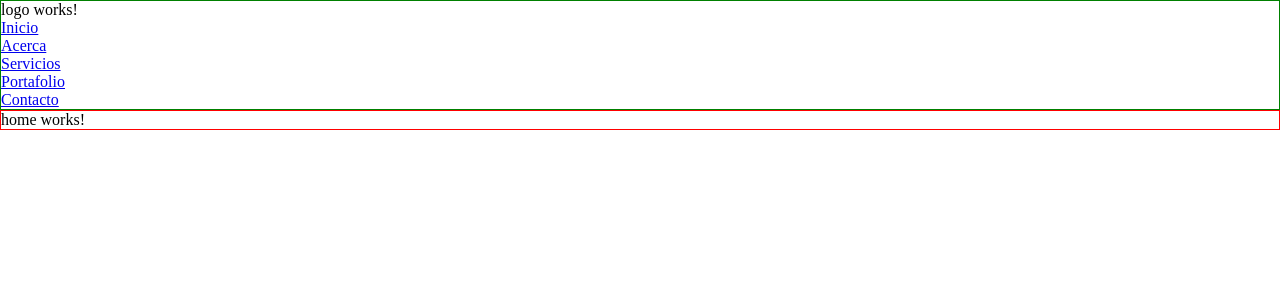
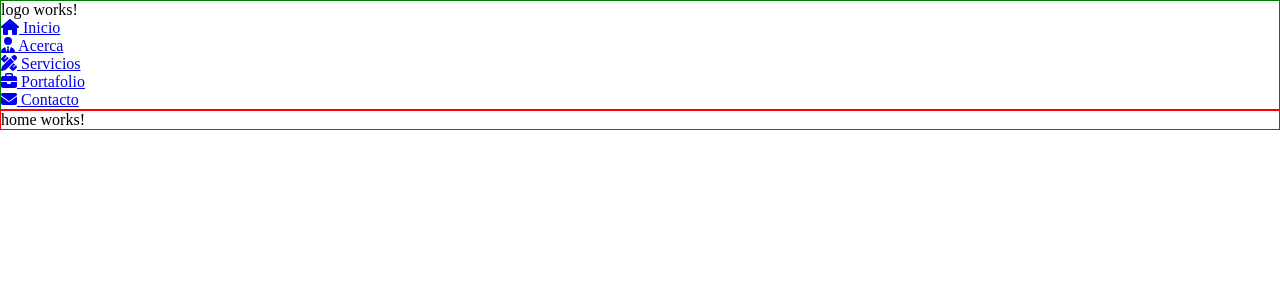
Before and after one commit to JuliusMatadamas/juliomatadamas.com, an Angular app: page / in a window 1280 px wide. Shown: the top 300 px of the page. Built offline with nearby package versions, Linux system fonts and the light colour scheme.

Commit message:
Se agrega Fontawesome al proyecto.

```diff
--- a/package.json
+++ b/package.json
@@ -18,6 +18,11 @@
     "@angular/platform-browser": "^16.2.0",
     "@angular/platform-browser-dynamic": "^16.2.0",
     "@angular/router": "^16.2.0",
+    "@fortawesome/angular-fontawesome": "^0.13.0",
+    "@fortawesome/fontawesome-svg-core": "^6.4.0",
+    "@fortawesome/free-brands-svg-icons": "^6.4.0",
+    "@fortawesome/free-regular-svg-icons": "^6.4.0",
+    "@fortawesome/free-solid-svg-icons": "^6.4.0",
     "rxjs": "~7.8.0",
     "tslib": "^2.3.0",
     "zone.js": "~0.13.0"
--- a/src/app/app.module.ts
+++ b/src/app/app.module.ts
@@ -5,6 +5,7 @@ import { AppRoutingModule } from './app-routing.module';
 import { AppComponent } from './app.component';
 import { AsideModule } from "./modules/aside/aside.module";
 import { ContentModule } from "./modules/content/content.module";
+import { FontAwesomeModule } from '@fortawesome/angular-fontawesome';
 
 @NgModule({
     declarations: [
@@ -14,7 +15,8 @@ import { ContentModule } from "./modules/content/content.module";
         AsideModule,
         AppRoutingModule,
         BrowserModule,
-        ContentModule
+        ContentModule,
+        FontAwesomeModule
     ],
     providers: [],
     bootstrap: [AppComponent]
--- a/src/app/modules/aside/aside.module.ts
+++ b/src/app/modules/aside/aside.module.ts
@@ -3,7 +3,8 @@ import { CommonModule } from '@angular/common';
 import { AsideComponent } from './components/aside/aside.component';
 import { LogoComponent } from './components/logo/logo.component';
 import { NavComponent } from './components/nav/nav.component';
-import {RouterLink} from "@angular/router";
+import { RouterLink } from "@angular/router";
+import { FontAwesomeModule } from "@fortawesome/angular-fontawesome";
 
 
 
@@ -18,7 +19,8 @@ import {RouterLink} from "@angular/router";
     ],
     imports: [
         CommonModule,
-        RouterLink
+        RouterLink,
+        FontAwesomeModule
     ]
 })
 export class AsideModule { }
--- a/src/app/modules/aside/components/nav/nav.component.html
+++ b/src/app/modules/aside/components/nav/nav.component.html
@@ -1,30 +1,35 @@
 <ul>
     <li>
         <a routerLink="home">
+            <fa-icon [icon]="faHouse"></fa-icon>
             Inicio
         </a>
     </li>
 
     <li>
         <a routerLink="about">
+            <fa-icon [icon]="faUserTie"></fa-icon>
             Acerca
         </a>
     </li>
 
     <li>
         <a routerLink="services">
+            <fa-icon [icon]="faPenRuler"></fa-icon>
             Servicios
         </a>
     </li>
 
     <li>
         <a routerLink="portfolio">
+            <fa-icon [icon]="faBriefcase"></fa-icon>
             Portafolio
         </a>
     </li>
 
     <li>
         <a routerLink="contact">
+            <fa-icon [icon]="faEnvelope"></fa-icon>
             Contacto
         </a>
     </li>
--- a/src/app/modules/aside/components/nav/nav.component.ts
+++ b/src/app/modules/aside/components/nav/nav.component.ts
@@ -1,10 +1,19 @@
 import { Component } from '@angular/core';
+import { faHouse } from "@fortawesome/free-solid-svg-icons"
+import { faUserTie } from "@fortawesome/free-solid-svg-icons";
+import { faPenRuler } from "@fortawesome/free-solid-svg-icons";
+import { faBriefcase } from "@fortawesome/free-solid-svg-icons";
+import { faEnvelope } from "@fortawesome/free-solid-svg-icons";
 
 @Component({
-  selector: 'app-nav',
-  templateUrl: './nav.component.html',
-  styleUrls: ['./nav.component.css']
+    selector: 'app-nav',
+    templateUrl: './nav.component.html',
+    styleUrls: ['./nav.component.css']
 })
 export class NavComponent {
-
+    faHouse = faHouse;
+    faUserTie = faUserTie;
+    faPenRuler = faPenRuler;
+    faBriefcase = faBriefcase;
+    faEnvelope = faEnvelope;
 }
```
Also changed, not shown: 1 other file (tests, documents, lock files or other folders).
